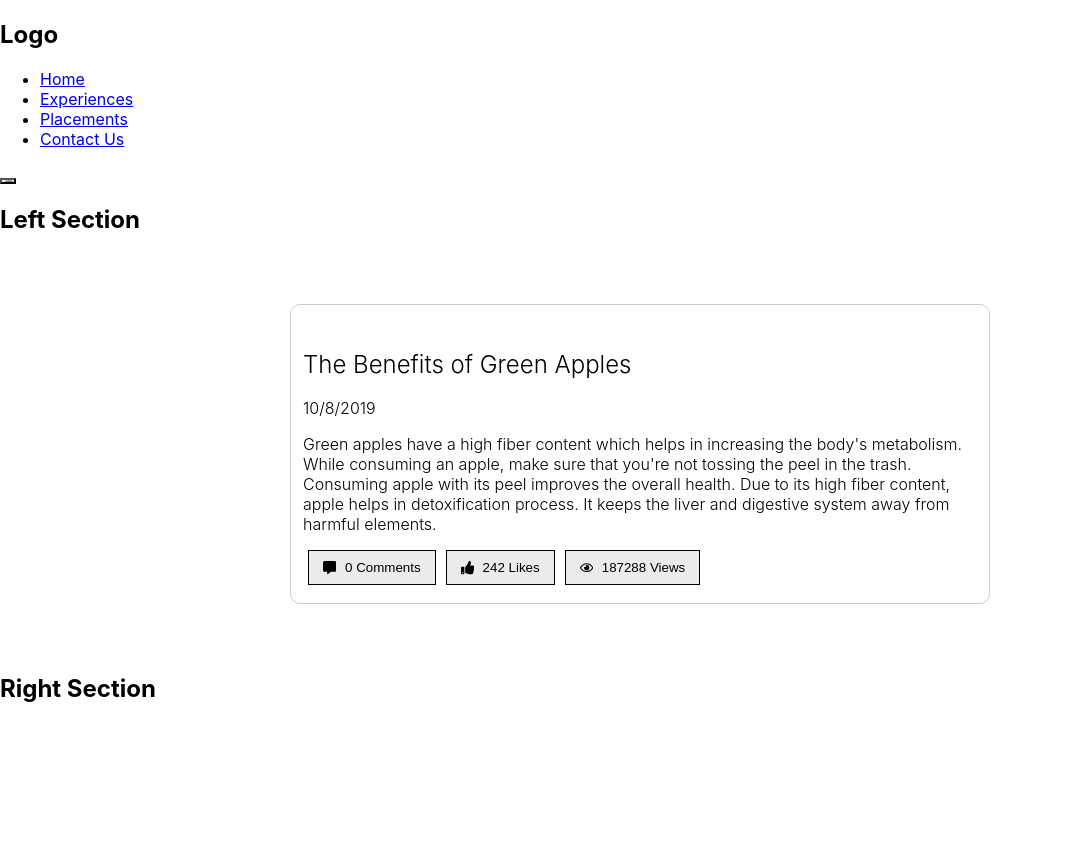
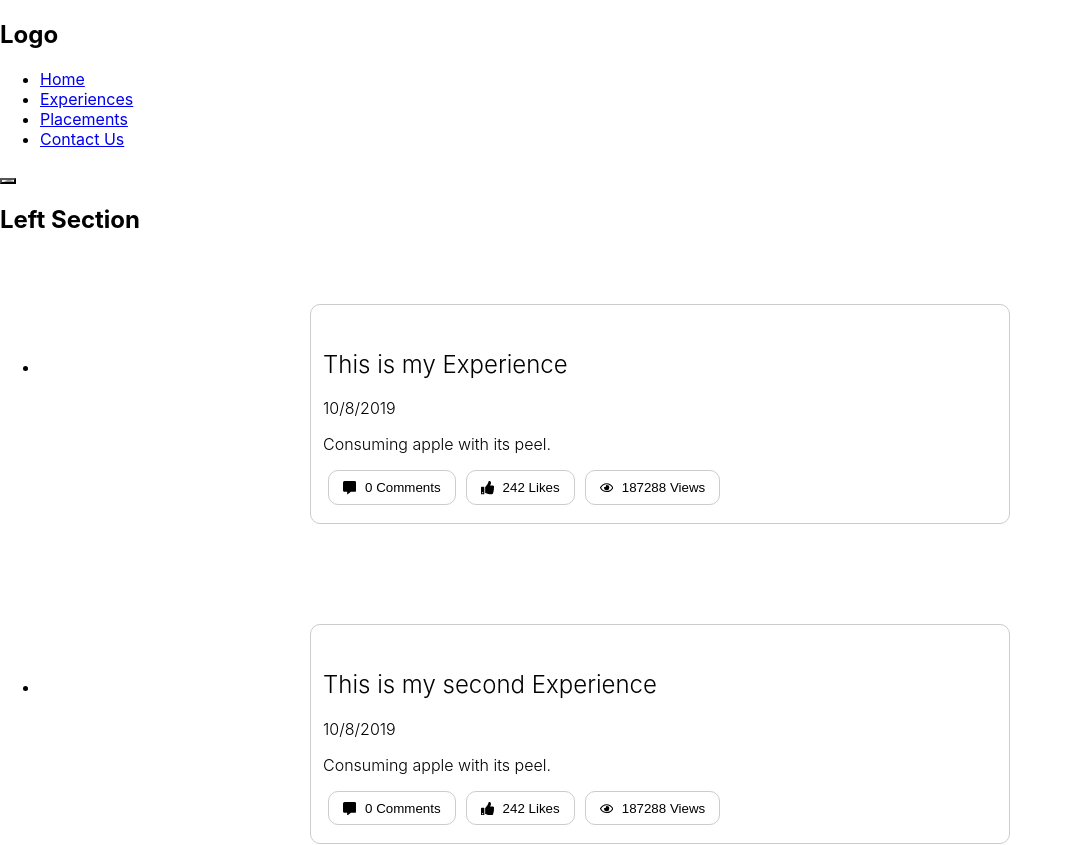
Before and after one commit to ahmad-rameez/BitDoor, a React app: page / in a window 1280 px wide. Shown: the top 845 px of the page, without its empty margins (0-1073 px from the left). Before the commit the page ends 800 px from the top, so only its background shows below. Built offline with nearby package versions, Linux system fonts and the light colour scheme.

Commit message:
ExperienceCard is being generated by Obj.keys.map()

```diff
--- a/src/Components/Card/Card.js
+++ b/src/Components/Card/Card.js
@@ -51,10 +51,11 @@ const Actions = styled.div`
 const Action = styled.button`
     margin: 0 5px;
     padding: 8px 14px;
-  background: rgba(155, 155, 155, 0.2);
+    background: #fff;
     color: #000;
     cursor: pointer;
-  border: 1px solid #000;
+    border: 1px solid #ccc;
+    border-radius: 10px;
     outline: 0;
     font-weight: 300;
     :hover {
--- a/src/Components/ExperienceCard/ExperienceCard.js
+++ b/src/Components/ExperienceCard/ExperienceCard.js
@@ -42,22 +42,36 @@ const ExperienceCard = () => {
       onClick: onViewsClick,
     },
   ]
+
+const data = {
+    exp1: {
+        id: "azxc",
+        title: "This is my Experience",
+        description: "Consuming apple with its peel.",
+    },
+    exp2: {
+        id: "sdzx",
+        title: "This is my second Experience",
+        description: "Consuming apple with its peel.",
+    }
+}
   return (
+    <ul>
+        {Object.keys(data).map((exp) =>
+            <li key={data[exp].id}>
                 <StyledRoot>
                 <StyledContainer>
                 <Card
-          title="The Benefits of Green Apples"
+                    title={data[exp].title}
                     date={date}
-          description="Green apples have a high fiber content which helps in increasing the
-                        body's metabolism. While consuming an apple, make sure that you're not
-                        tossing the peel in the trash. Consuming apple with its peel improves
-                        the overall health. Due to its high fiber content, apple helps in
-                        detoxification process. It keeps the liver and digestive system away
-                        from harmful elements."
+                    description={data[exp].description}
                     actions={buttons}/>
                 </StyledContainer>
                 </StyledRoot>
-  )
+            </li>
+        )}
+    </ul>
+  );
 }
 
 export default ExperienceCard;
--- a/src/Containers/ExperienceBuilder/ExperienceBuilder.js
+++ b/src/Containers/ExperienceBuilder/ExperienceBuilder.js
@@ -1,7 +1,6 @@
 import React from 'react';
 import Aux from '../../HOC/Aux';
 import Menu from '../../Components/Menu/Menu';
-import logo from '../../logo.png';
 import classes from './ExperienceBuilder.css';
 import ExperienceCard from '../../Components/ExperienceCard/ExperienceCard';
 
@@ -15,7 +14,7 @@ const ExperienceBuilder =() => {
 
     return (
         <Aux>
-            <Menu links={links} logo={logo} />
+            <Menu links={links} />
             <div className={classes.flexboxContainer}>
                 <div><h2>Left Section</h2></div>
                 <ExperienceCard />
```
Lines whose indentation alone changed are shown as unchanged.
